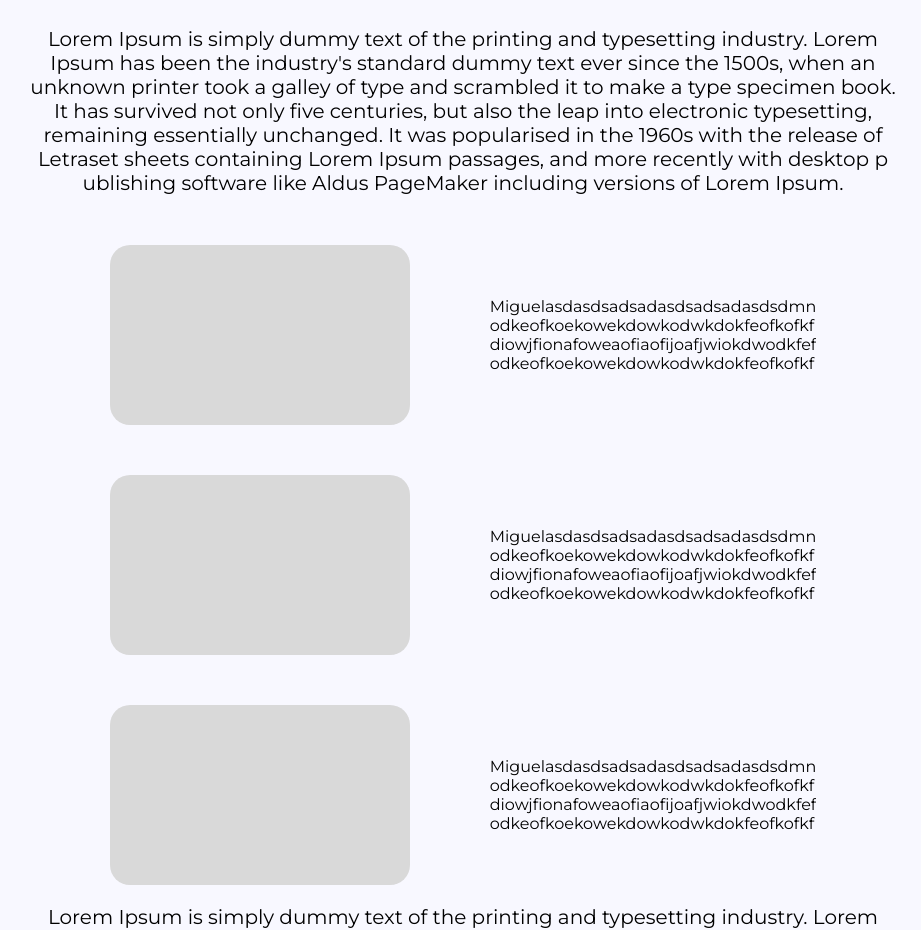
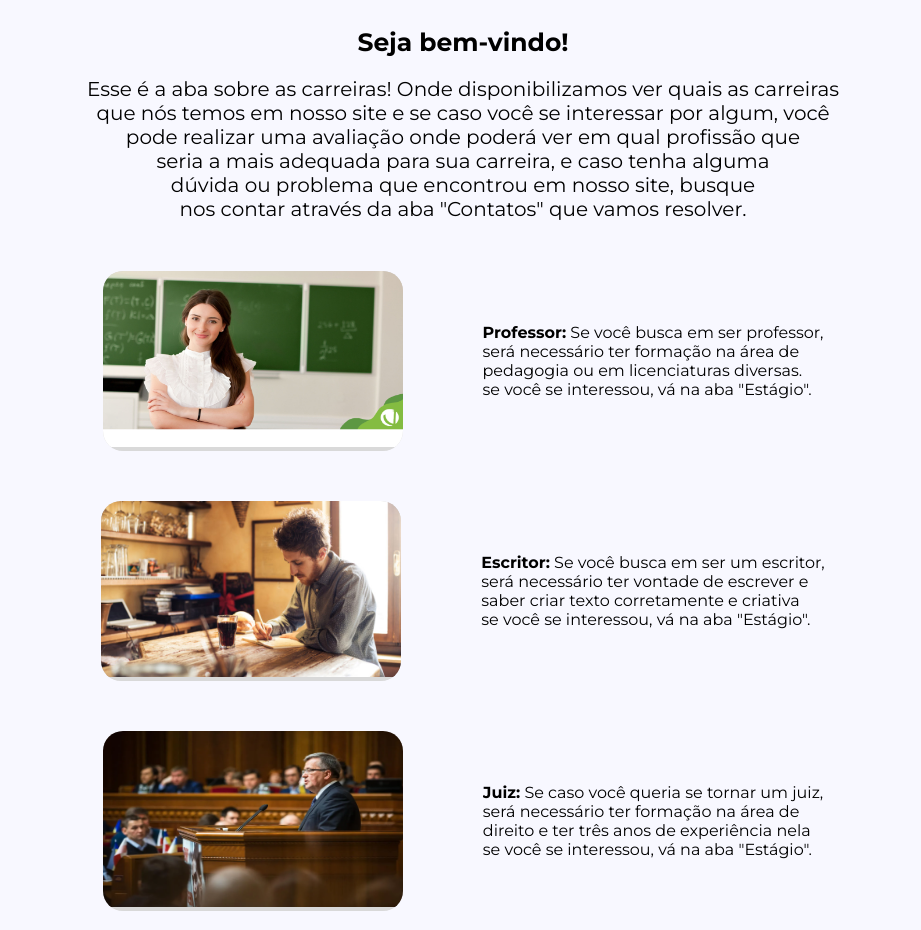
Before and after one commit to pedro-ols/LP-projeto, a plain HTML site: page pages/carreiras.html in a window 1280 px wide. Shown: the part 219-1149 px from the top of the page, without its empty margins (177-1098 px from the left). Drawn offline with Linux system fonts and the light colour scheme.

Commit message:
feat: carreiras

```diff
--- a/css/carreiras.css
+++ b/css/carreiras.css
@@ -29,6 +29,14 @@
     margin: 30px;
     font-size: 50px;
     color: #681413;
+}
+
+.saudacoes-title{
+    display: flex;
+    justify-content: center;
+    align-items: center;
+    margin-top: 20px;
+    font-size: 25px;
 }
 
 .main-text{
@@ -74,6 +82,7 @@
     margin-top: 50px;
     gap: 5rem;
     left: 35rem;
+    ;
 }
 
 .carreira-div {
@@ -86,10 +95,11 @@
 }
 
 .carreira-text {
-    display: flex;
-    align-items: center;
-    justify-content: center;
     position: relative;
+    color: black;
+}
+
+.carreira-profissao {
     color: black;
 }
 
@@ -115,3 +125,12 @@
     border-bottom: 5px solid black;
     border-right: 5px solid black;
 }
+
+.carrer-name {
+    font-weight: bold;
+}
+
+.carreira-photo {
+    height: 11rem;
+    width: 300px;
+}
--- a/pages/carreiras.html
+++ b/pages/carreiras.html
@@ -29,22 +29,25 @@
     </header>
     <main class="main-carreiras">
         <h1 class="carreiras-title">Carreiras</h1>
-        <p class="main-text">Lorem Ipsum is simply dummy text of the printing and typesetting industry. Lorem<Br> Ipsum has been the industry's standard dummy text ever since the 1500s, when an <Br>unknown printer took a galley of type and scrambled it to make a type specimen book.<Br> It has survived not only five centuries, but also the leap into electronic typesetting,<Br> remaining essentially unchanged. It was popularised in the 1960s with the release of <Br>Letraset sheets containing Lorem Ipsum passages, and more recently with desktop p<Br>ublishing software like Aldus PageMaker including versions of Lorem Ipsum.</p>
+        <h4 class="saudacoes-title">Seja bem-vindo!</h4>
+        <p class="main-text">Esse é a aba sobre as carreiras! Onde disponibilizamos ver quais as carreiras<Br> que nós temos em nosso site e se caso você se interessar por algum, você  <Br>pode realizar uma avaliação onde poderá ver em qual profissão que<Br> seria a mais adequada para sua carreira, e caso tenha alguma<Br>dúvida ou problema que encontrou em nosso site, busque <Br>nos contar através da aba "Contatos" que vamos resolver.<Br></p>
             <div class="membros-container">
-                <div class="carreira-div"></div>
-                <p class="carreira-text">Miguelasdasdsadsadasdsadsadasdsdmn<br>odkeofkoekowekdowkodwkdokfeofkofkf<Br>diowjfionafoweaofiaofijoafjwiokdwodkfef<BR>odkeofkoekowekdowkodwkdokfeofkofkf<Br></p>
+                <div class="carreira-div"><img class="carreira-photo" src="/img/professor.jpg" alt="professor"></div>
+                <p class="carreira-text"><strong>Professor:</strong> Se você busca em ser professor,<br>será necessário ter formação na área de <Br>pedagogia ou em licenciaturas diversas.<BR>se você se interessou, vá na aba "Estágio".<Br></p>
                 </div>
             <div class="membros-container">
-                    <div class="carreira-div"></div>
-                    <p class="carreira-text">Miguelasdasdsadsadasdsadsadasdsdmn<br>odkeofkoekowekdowkodwkdokfeofkofkf<Br>diowjfionafoweaofiaofijoafjwiokdwodkfef<BR>odkeofkoekowekdowkodwkdokfeofkofkf<Br></p>
+                    <div class="carreira-div"><img class="carreira-photo" src="/img/escritor.jpg" alt="escritor"></div>
+                    <p class="carreira-text"><strong>Escritor:</strong> Se você busca em ser um escritor, <br>será necessário ter vontade de escrever e<Br>saber criar texto corretamente e criativa<BR>se você se interessou, vá na aba "Estágio".<Br></p>
             </div>
             <div class="membros-container">
-                <div class="carreira-div"></div>
-                <p class="carreira-text">Miguelasdasdsadsadasdsadsadasdsdmn<br>odkeofkoekowekdowkodwkdokfeofkofkf<Br>diowjfionafoweaofiaofijoafjwiokdwodkfef<BR>odkeofkoekowekdowkodwkdokfeofkofkf<Br></p>
+                <div class="carreira-div"><img class="carreira-photo" src="/img/juiz.webp" alt="juiz"></div>
+                <p class="carreira-text"><strong>Juiz:</strong> Se caso você queria se tornar um juiz,
+                    <br>será necessário ter formação na área de<Br>direito e ter três anos de experiência nela<BR>se você se interessou, vá na aba "Estágio".<Br></p>
         </div>
             </div>
+            <br>
     </main>
-    <p class="main-text">Lorem Ipsum is simply dummy text of the printing and typesetting industry. Lorem<Br> Ipsum has been the industry's standard dummy text ever since the 1500s, when an <Br>unknown printer took a galley of type and scrambled it to make a type specimen book.
+    <p class="main-text">Caso você queria se aprofundar mais em qualquer uma das carreiras listadas,<Br>você pode dar uma olhada na aba "Estágio", onde você pode realizar uma <Br>avaliação e ver em qual carreira que você pode se encaixar:
         <h1 class="carreiras-title">Estágio</h1>
         <main class="estagio-main">
             <div class="estagio-container">
```
Also changed, not shown: img/escritor.jpg (added), img/juiz.webp (added), img/professor.jpg (added).
